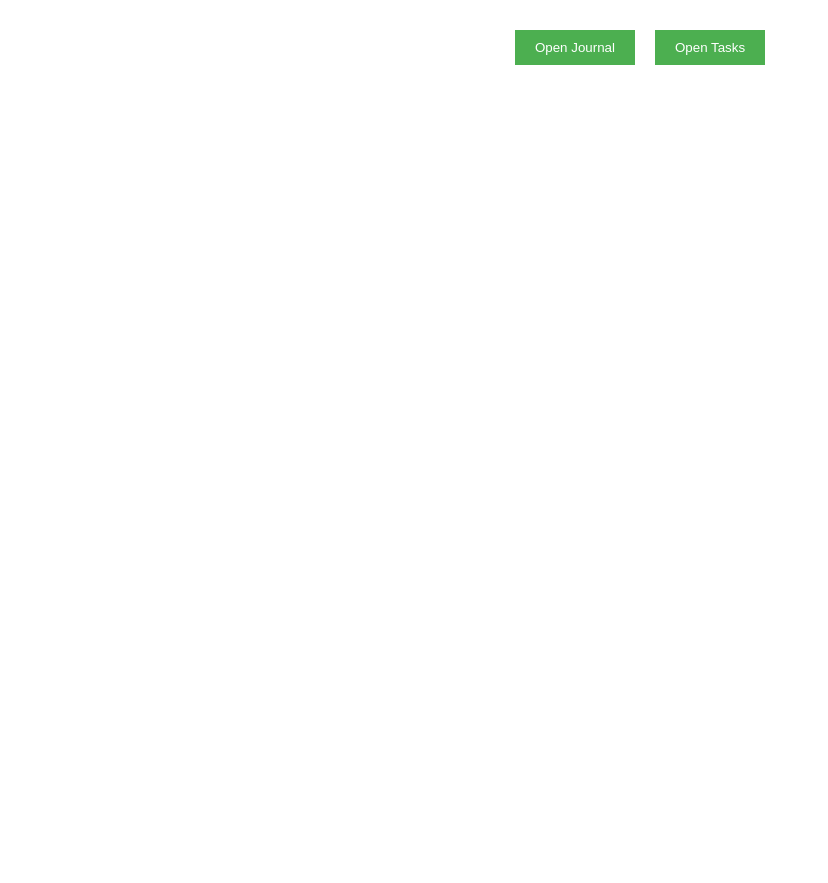
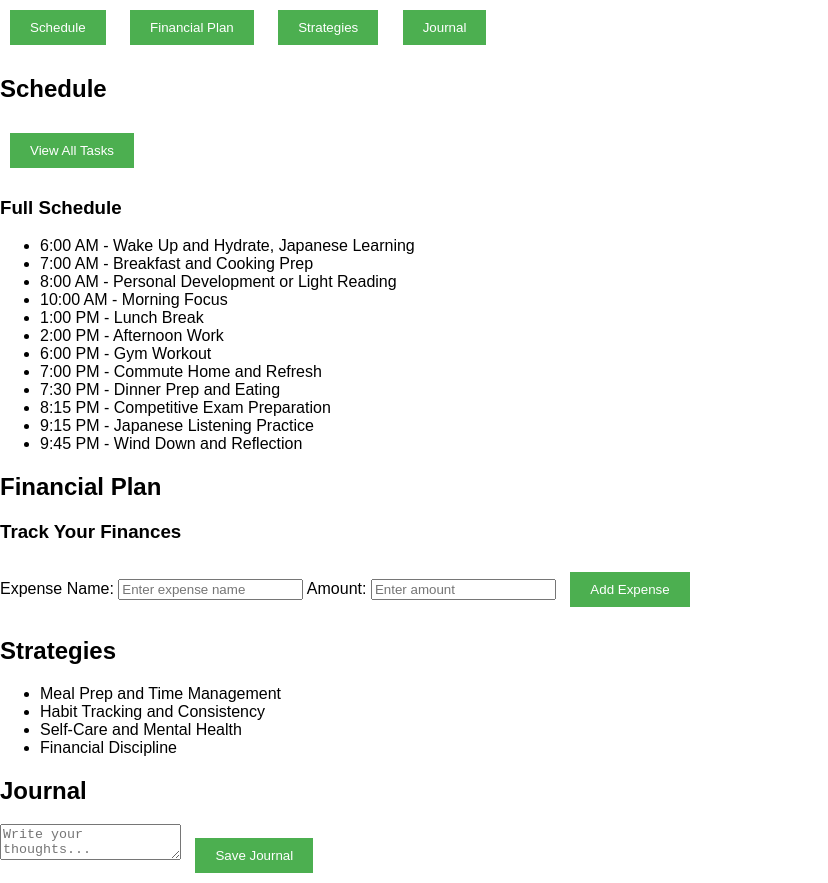
Before and after one commit to jainsanskar655/goal-oriented-routine, a plain HTML site: page index.html in a window 1280 px wide. Shown: the whole page, without its empty margins (0-828 px from the left). Before the commit the page ends 804 px from the top, so only its background shows below. Drawn offline with nearby package versions, Linux system fonts and the light colour scheme.

Commit message:
Update index.html

```diff
--- a/index.html
+++ b/index.html
@@ -3,79 +3,77 @@
 <head>
     <meta charset="UTF-8">
     <meta name="viewport" content="width=device-width, initial-scale=1.0">
-  <title>Goal-Oriented Routine</title>
+    <title>My Daily Routine</title>
     <link rel="stylesheet" href="styles.css">
     <script src="https://cdn.jsdelivr.net/particles.js/2.0.0/particles.min.js"></script>
+    <link rel="icon" href="favicon.ico" type="image/x-icon">
 </head>
 <body>
-
-  <!-- Particles Background -->
     <div id="particles-js"></div>
-
-  <!-- Buttons for Journal and Tasks -->
-  <div class="buttons">
-    <button onclick="openJournal()">Open Journal</button>
-    <button onclick="openTasks()">Open Tasks</button>
+    <div class="content">
+        <!-- Navigation Tabs -->
+        <div class="tabs">
+            <button class="tablinks" onclick="openTab(event, 'schedule')">Schedule</button>
+            <button class="tablinks" onclick="openTab(event, 'financial-plan')">Financial Plan</button>
+            <button class="tablinks" onclick="openTab(event, 'strategies')">Strategies</button>
+            <button class="tablinks" onclick="openTab(event, 'journal')">Journal</button>
         </div>
 
-  <!-- Journal Modal -->
-  <div id="journalModal" class="modal">
-    <div class="modal-content">
-      <span class="close" onclick="closeJournal()">&times;</span>
-      <h2>Journal</h2>
-      <textarea id="journalInput" rows="5" cols="50" placeholder="Write your thoughts..."></textarea>
-      <button onclick="saveJournal()">Save Journal</button>
+        <!-- Content -->
+        <div id="schedule" class="tabcontent">
+            <h2>Schedule</h2>
+            <div id="current-task"></div>
+            <button onclick="showAllTasks()">View All Tasks</button>
+            <div id="all-tasks" class="hidden">
+                <h3>Full Schedule</h3>
+                <ul>
+                    <li>6:00 AM - Wake Up and Hydrate, Japanese Learning</li>
+                    <li>7:00 AM - Breakfast and Cooking Prep</li>
+                    <li>8:00 AM - Personal Development or Light Reading</li>
+                    <li>10:00 AM - Morning Focus</li>
+                    <li>1:00 PM - Lunch Break</li>
+                    <li>2:00 PM - Afternoon Work</li>
+                    <li>6:00 PM - Gym Workout</li>
+                    <li>7:00 PM - Commute Home and Refresh</li>
+                    <li>7:30 PM - Dinner Prep and Eating</li>
+                    <li>8:15 PM - Competitive Exam Preparation</li>
+                    <li>9:15 PM - Japanese Listening Practice</li>
+                    <li>9:45 PM - Wind Down and Reflection</li>
+                </ul>
             </div>
         </div>
 
-  <!-- Task Modal -->
-  <div id="taskModal" class="modal">
-    <div class="modal-content">
-      <span class="close" onclick="closeTasks()">&times;</span>
-      <h2>Tasks</h2>
-      <textarea id="taskInput" rows="5" cols="50" placeholder="Add your tasks..."></textarea>
-      <button onclick="saveTask()">Save Task</button>
+        <div id="financial-plan" class="tabcontent">
+            <h2>Financial Plan</h2>
+            <div id="finance-tracker">
+                <h3>Track Your Finances</h3>
+                <label for="expense-name">Expense Name:</label>
+                <input type="text" id="expense-name" placeholder="Enter expense name">
+                <label for="expense-amount">Amount:</label>
+                <input type="number" id="expense-amount" placeholder="Enter amount">
+                <button onclick="addExpense()">Add Expense</button>
+                <ul id="expense-list"></ul>
             </div>
         </div>
 
-  <!-- Include JavaScript -->
+        <div id="strategies" class="tabcontent">
+            <h2>Strategies</h2>
+            <ul>
+                <li>Meal Prep and Time Management</li>
+                <li>Habit Tracking and Consistency</li>
+                <li>Self-Care and Mental Health</li>
+                <li>Financial Discipline</li>
+            </ul>
+        </div>
+
+        <div id="journal" class="tabcontent">
+            <h2>Journal</h2>
+            <textarea id="journal-entry" placeholder="Write your thoughts..."></textarea>
+            <button onclick="saveJournal()">Save Journal</button>
+            <div id="saved-journal"></div>
+        </div>
+    </div>
+
     <script src="script.js"></script>
-
-  <!-- Configure Particles.js -->
-  <script>
-    particlesJS("particles-js", {
-      "particles": {
-        "number": {
-          "value": 80,
-          "density": { "enable": true, "value_area": 800 }
-        },
-        "color": { "value": "#ffffff" },
-        "shape": {
-          "type": "circle",
-          "stroke": { "width": 0, "color": "#000000" }
-        },
-        "size": {
-          "value": 3,
-          "random": true,
-          "anim": { "enable": true, "speed": 4, "size_min": 0.1 }
-        },
-        "line_linked": {
-          "enable": true,
-          "distance": 150,
-          "color": "#ffffff",
-          "opacity": 0.4,
-          "width": 1
-        }
-      },
-      "interactivity": {
-        "detect_on": "window",
-        "events": {
-          "onhover": { "enable": true, "mode": "repulse" },
-          "onclick": { "enable": true, "mode": "push" }
-        }
-      }
-    });
-  </script>
-
 </body>
 </html>
```
Lines whose indentation alone changed are shown as unchanged.
